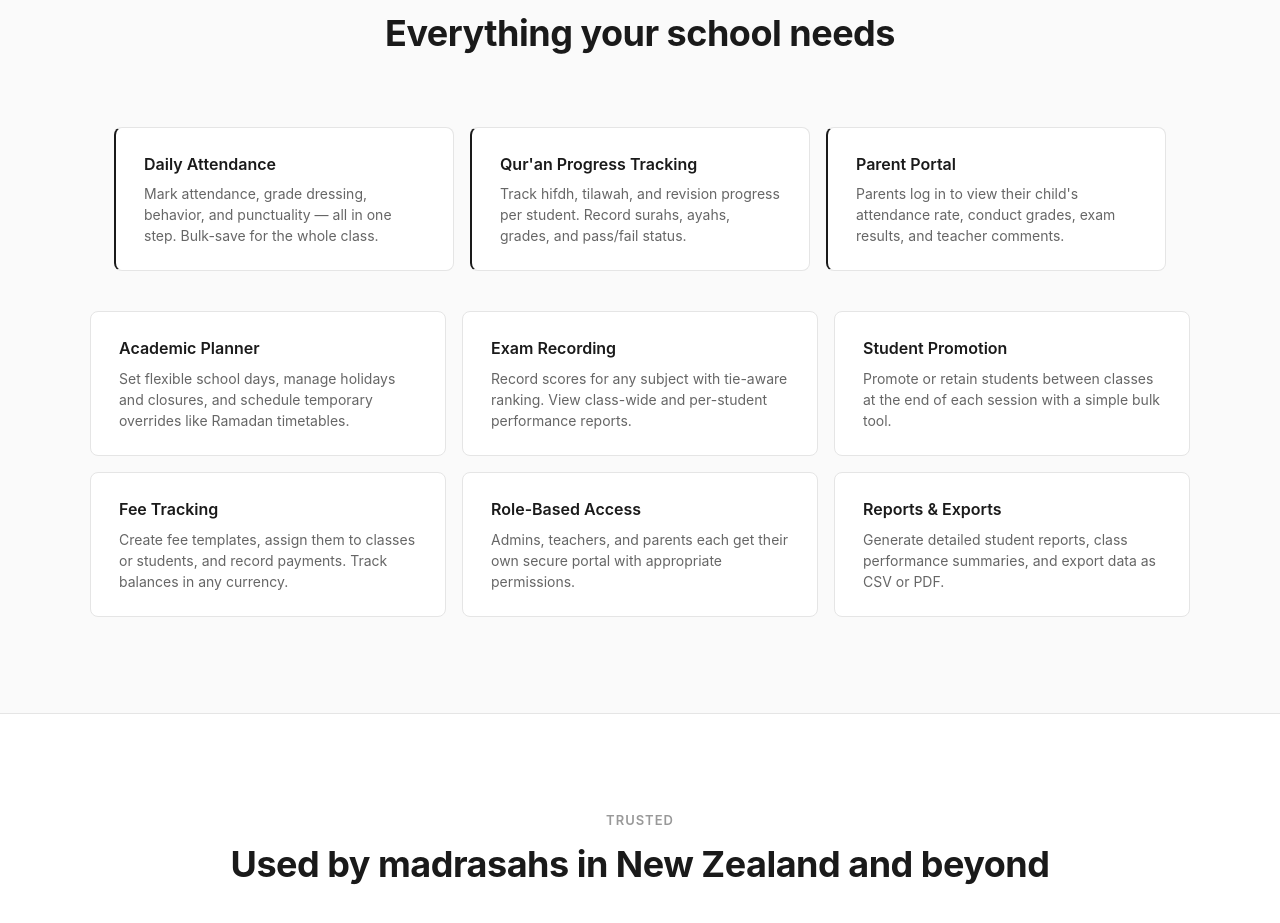
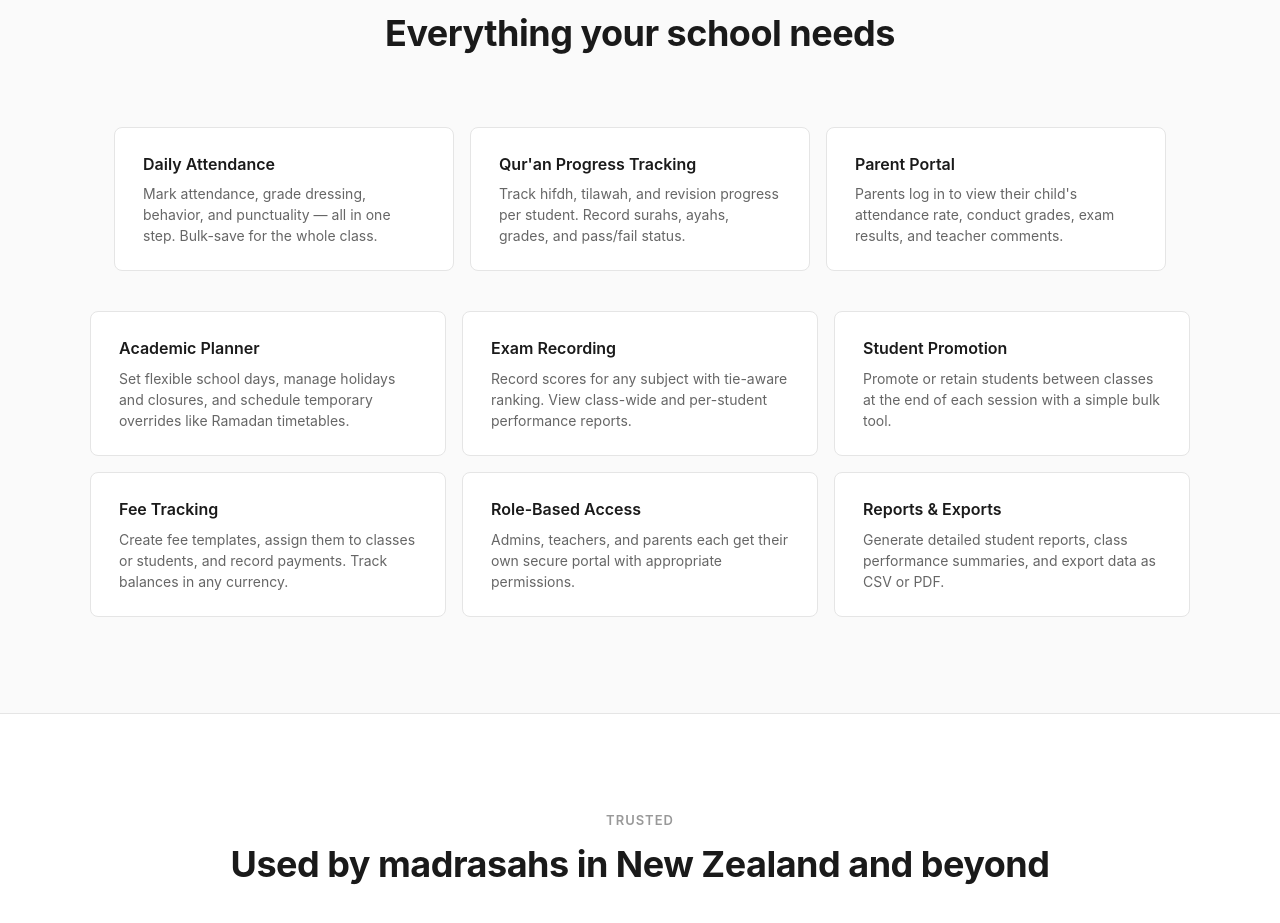
Before and after one commit to aoalaka/e-daarah, a React (Vite) app in the folder frontend/: page / in a window 1280 px wide. Shown: the part 1480-2403 px from the top of the page. Built offline with nearby package versions, Linux system fonts and the light colour scheme; no server answers.

Commit message:
style: remove left border from main feature cards for improved design consistency

```diff
--- a/frontend/src/pages/Landing.css
+++ b/frontend/src/pages/Landing.css
@@ -306,10 +306,6 @@
 
 .feature-grid:last-child {
   margin-bottom: 0;
-}
-
-.feature-grid.main .feature-card {
-  border-left: 2px solid var(--black);
 }
 
 .feature-card {
```
